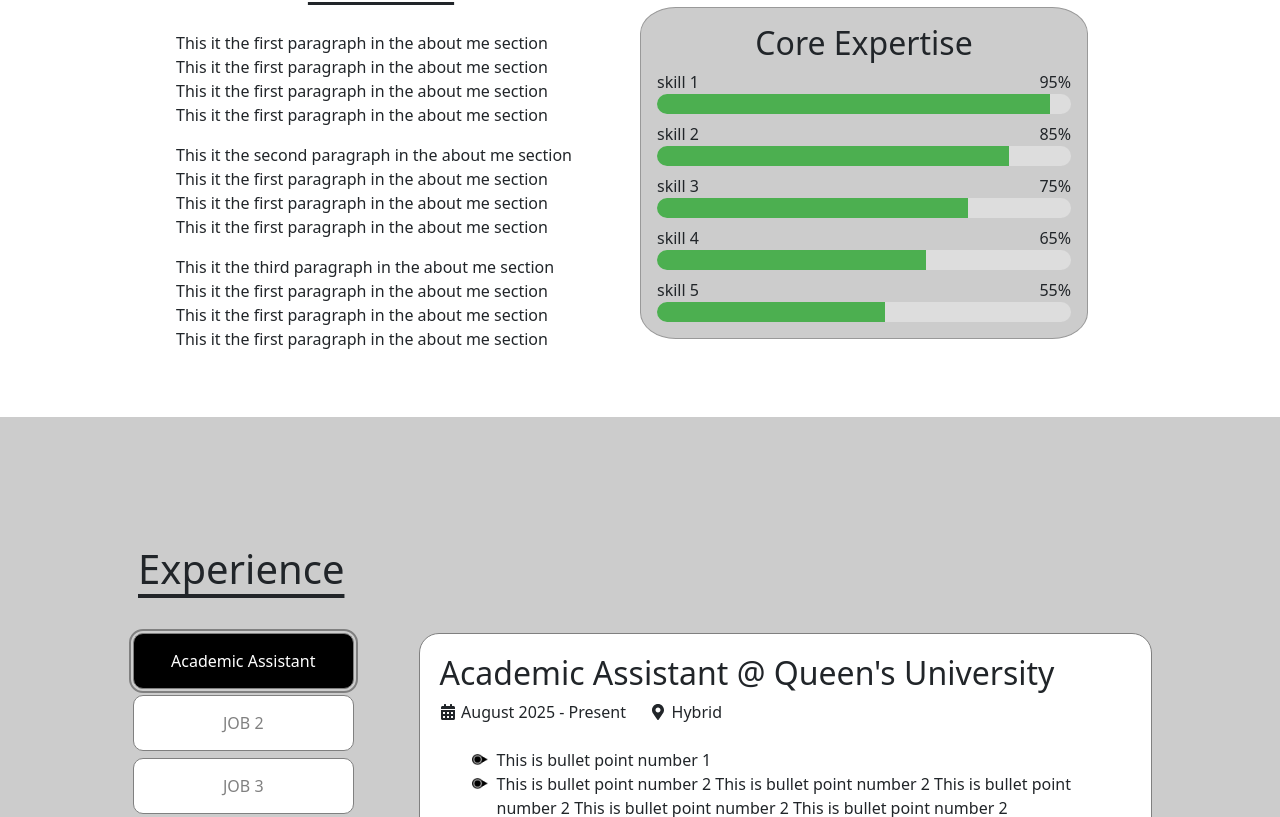
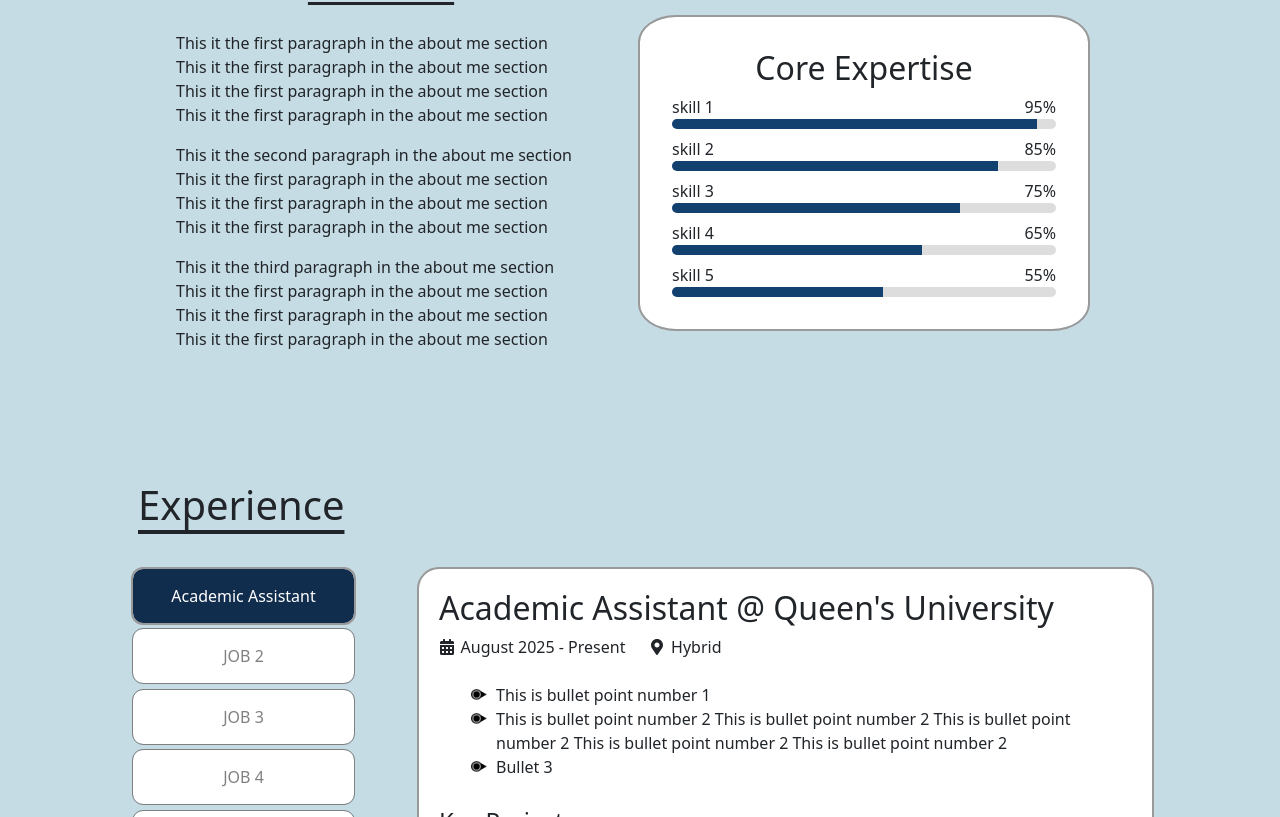
Before and after one commit to jSiderius/Portfolio-Site, a React (Vite) app: page / in a window 1280 px wide. Shown: the part 903-1720 px from the top of the page. Built offline with nearby package versions, Linux system fonts and the light colour scheme.

Commit message:
Cleaning up border effects & other

```diff
--- a/src/components/Sections/Contact.tsx
+++ b/src/components/Sections/Contact.tsx
@@ -26,7 +26,7 @@ function Contact() {
 
 function UserInputPanel() {
   return (
-    <div className="contact-user-input-panel">
+    <div className="contact-user-input-panel border-effect">
       <div className="name-email-conatiner">
         <div className="contact-field-conatiner">
           <p>Name</p>
--- a/src/components/Sections/Experience.tsx
+++ b/src/components/Sections/Experience.tsx
@@ -17,7 +17,9 @@ export default function Experience() {
             key={exp.id}
             onClick={() => setSelected(exp)}
             className={`experience-button ${
-              selected?.id === exp.id ? "active" : ""
+              selected?.id === exp.id
+                ? "active border-effect border-effect-small"
+                : ""
             }`}
           >
             {exp.role}
@@ -29,7 +31,7 @@ export default function Experience() {
 
   function RightPanel() {
     return (
-      <div className="experience-right-panel">
+      <div className="experience-right-panel border-effect">
         {selected && (
           <>
             <h2>
--- a/src/components/Sections/Projects.tsx
+++ b/src/components/Sections/Projects.tsx
@@ -24,7 +24,7 @@ function ProjectsTrack() {
   return (
     <div className="projects-track">
       {projects.map((proj) => (
-        <div className="projects-modal-box">
+        <div className="projects-modal-box border-effect border-effect-snap-close">
           <div
             className="projects-modal-image-box"
             style={{ marginBottom: "1em" }}
--- a/src/css/AboutMe.css
+++ b/src/css/AboutMe.css
@@ -29,12 +29,18 @@
 	width: 70%;
 	max-width: 70%;
 	background-color: var(--secondary-bg-color);
-	border: 1px solid var(--secondary-border-color);
+	outline: 2px solid var(--secondary-border-color);
 	border-radius: 8%;
 	margin: 5% 0 0 0;
 	display: flex;
 	flex-direction: column;
-	padding: 1em;
+	padding: 2em 2em;
+
+	transition: outline-offset 1.0s ease 1.0s;
+}
+
+.expertese-container:hover{
+	outline-offset: 3px;
 }
 
 .skill-bars-container{
@@ -59,7 +65,7 @@
 
 .percentage-bar-empty{
 	width: 100%;
-	height: 20px;
+	height: 10px;
 	background-color: var(--skill-bar-empty);
 	border-radius: 10px;
 	overflow: hidden;
@@ -67,7 +73,7 @@
 
 .percentage-bar-full{
 	height: 100%;
-	background-color: #4caf50;
+	background-color: var(--highlight-color);
 	/* transition: "width 0.5s ease-in-out", */
 }
 
--- a/src/css/Contact.css
+++ b/src/css/Contact.css
@@ -6,6 +6,7 @@
 	align-items: center;
 	gap: 3em;
 	margin-top: -10vh;
+	background-color: var(--primary-bg-color);
 }
 
 .contact-user-input-panel{
--- a/src/css/Experience.css
+++ b/src/css/Experience.css
@@ -1,10 +1,10 @@
 .experience-top-container{
 	min-height: 100vh;
-	background-color: var(--secondary-bg-color);
+	background-color: var(--primary-bg-color);
 	display: flex;
 	flex-direction: column;
 	align-items: flex-start;
-	padding: 10%;
+	padding: 5% 10% 10% 10%;
 }
 
 .experience-header{
@@ -30,42 +30,49 @@
 }
 
 .experience-right-panel{
-	background-color: var(--primary-bg-color);
+	background-color: var(--secondary-bg-color);
+
 	padding: 20px;
 	border-radius: 20px;
-	border: 1px solid grey;
 	display: flex;
 	flex-direction: column;
 	flex: 3 0 0;
 }
 
+/* outline: 2px solid transparent; */
 .experience-button{
-	border: 1px solid black;
+	outline: 1px solid var(--secondary-soft-text-color);
+	outline-offset: 0px;
 	border-radius: 10px;
+	border-width: 0px;
+
 	padding: 15px;
 	margin: 0 5px;
-	color: grey;
-	border-color: grey;
-	background-color: var(--primary-bg-color);
+
+	color: var(--secondary-soft-text-color);
+	background-color: var(--secondary-bg-color);
 
 	transition:
 		transform 0.35s linear 0.5s,
-		outline-offset 0s linear 0.3s;
+		outline-offset 0.0s linear 1.s;
+}
 
+.experience-button:hover{
+	transform: scale(1.03);
+	color: var(--secondary-text-color);
+	outline: 1px solid var(--secondary-text-color);
 }
 
 .experience-button.active,
 .experience-button.active:focus{
-	background-color: black;
-	outline: 0.15em solid grey;
-  	outline-offset: 2px;
-	color: white !important;
+	background-color: var(--tertiary-bg-color);
+	color: var(--highlight-text-color) !important;
+  	/* outline-offset: 2px; */
 }
 
-.experience-button:hover{
-	transform: scale(1.03);
-	color: black;
-	border-color: black;
+.experience-button.active:hover{
+	/* outline: 2px solid var(--secondary-border-color); */
+  	/* outline-offset: 2px; */
 }
 
 .experience-time-location-container{
@@ -87,7 +94,7 @@
 }
 
 .key-projects-item-container{
-	background-color: var(--secondary-bg-color);
+	background-color: var(--secondary-bg-subcontainer-color);
 	border-radius: 10px;
 	padding: 1em;
 }
--- a/src/css/HeroSection.css
+++ b/src/css/HeroSection.css
@@ -9,7 +9,7 @@
 
 .left-panel{
 	flex-grow: 2;
-	background-color: var(--secondary-bg-color);
+	background-color: var(--tertiary-bg-color);
 	display: flex;
 	justify-content: center;
 	align-items: center;
--- a/src/css/Projects.css
+++ b/src/css/Projects.css
@@ -1,14 +1,14 @@
 .projects-top-container{
 	height: 100vh;
 	width: 100%;
-
+	background-color: var(--primary-bg-color);
 }
 
 .projects-header{
 	text-align: right;
 	text-decoration: underline;
 	text-underline-offset: 10px;
-	margin: 1em 1em 1em 0;
+	margin: 0 1em 1em 0;
 }
 
 .projects-track-container{
@@ -39,6 +39,7 @@
 	flex-wrap: wrap;
 
 	transition: transform 0.2s ease;
+	border-radius: 5px;
 
 }
 
--- a/src/index.css
+++ b/src/index.css
@@ -1,14 +1,45 @@
 :root {
-  --primary-bg-color: #ffffff;
-  --secondary-bg-color: #cccccc;
+  /* --primary-bg-color: #BBE1FA; */
+  --primary-bg-color: #C6DCE4;
+  --primary-text-color: #000000;
+  --primary-soft-text-color: grey;
+
+  --secondary-bg-color: white;
   --secondary-border-color: #999999;
+  --secondary-text-color: #000000;
+  --secondary-soft-text-color: grey;
+  --secondary-bg-subcontainer-color: #C6DCE4;
+
+  --tertiary-bg-color: #112D4E;
 
   --skill-bar-empty: #ddd;
-  --skill-bar-full: ;
+  --skill-bar-full: #4caf50;
+
+  --highlight-color: #124170;
+  --highlight-text-color: white;
 }
 
 html, body {
   margin: 0;
   padding: 0;
-  overflow-x: hidden; /* 🚫 disables horizontal scroll */
+  overflow-x: hidden;
 }
+
+.border-effect{
+	outline: 2px solid var(--secondary-border-color) !important;
+  outline-offset: 0px;
+	transition: outline-offset 0.1s linear 0.3s !important;
+  display: inline-block;
+}
+
+.border-effect:hover{
+  outline-offset: 4px;
+}
+
+.border-effect-small:hover{
+  outline-offset: 2px;
+}
+
+.border-effect-snap-close:not(:hover) {
+  transition: none !important;
+}
```
